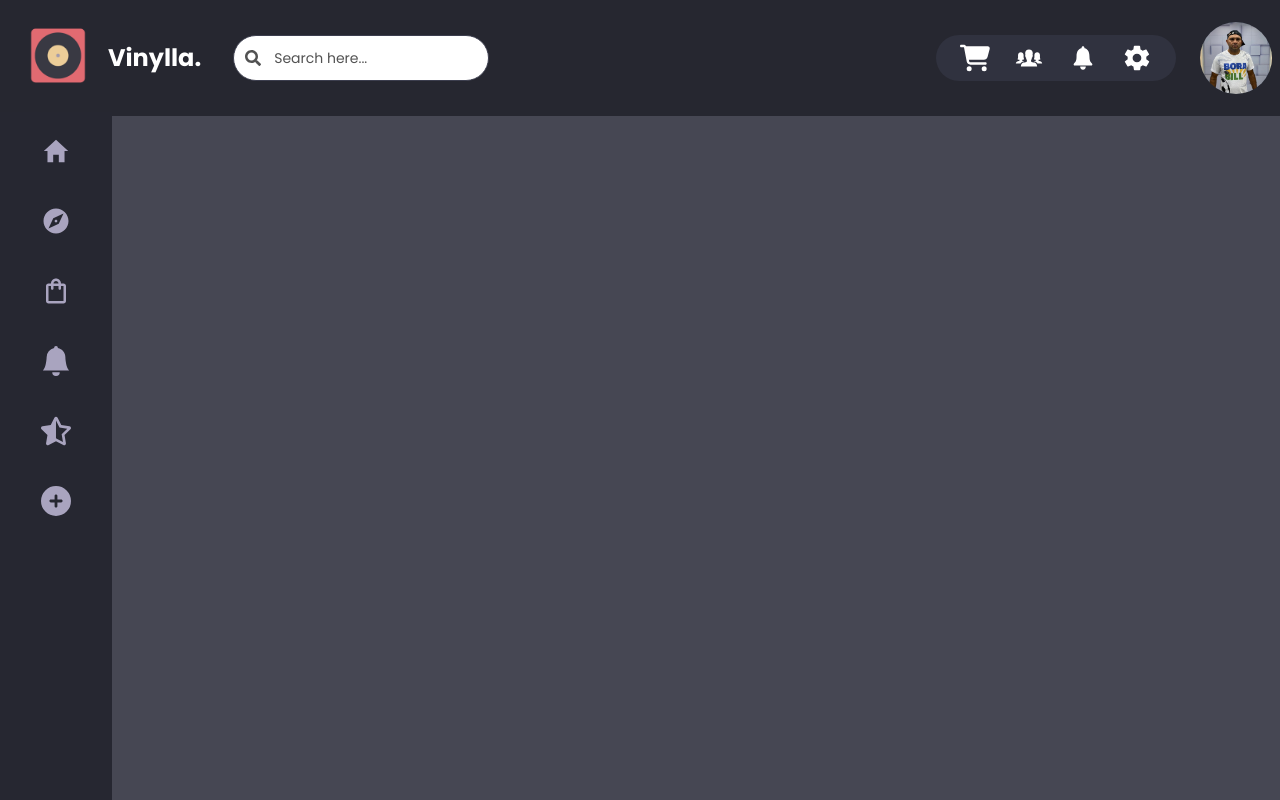
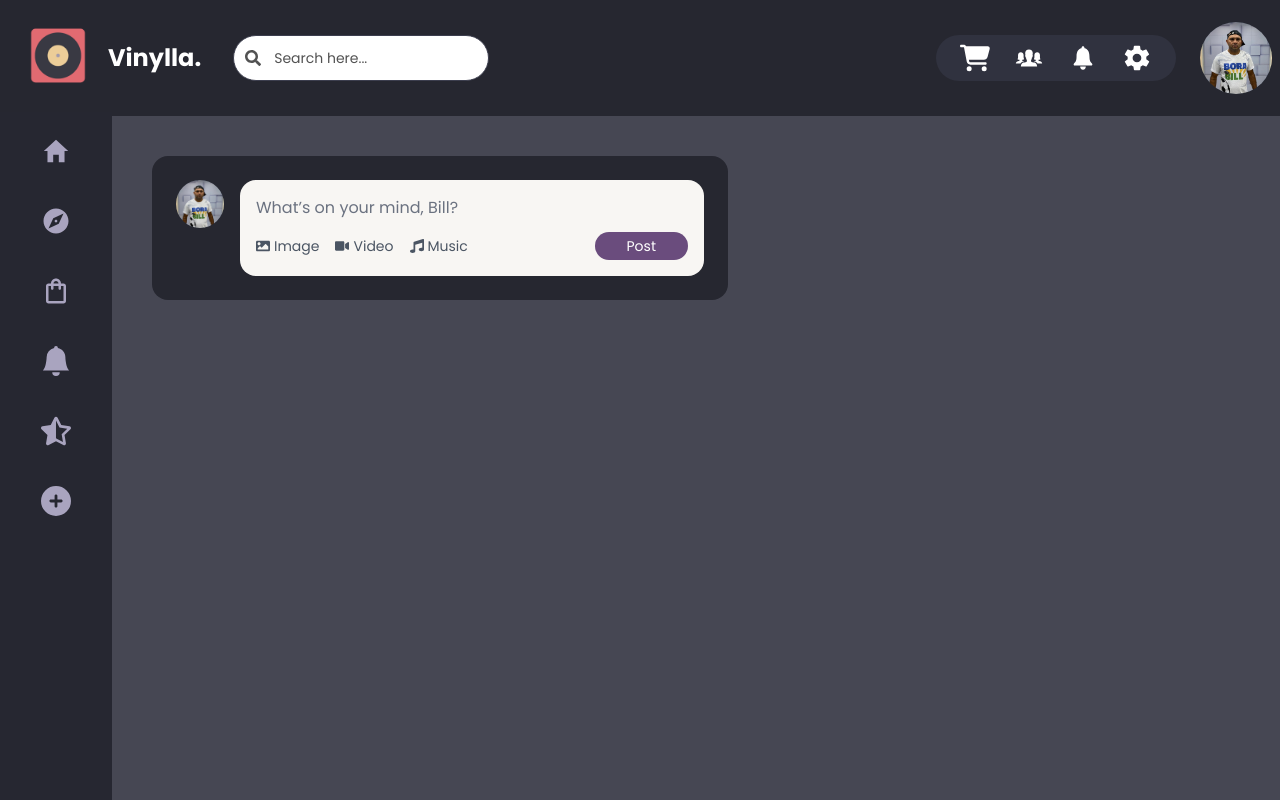
Before and after one commit to camila-vieirao/vinylla, a React (Vite) app in the folder frontend/: page /feed in a window 1280 px wide. Built offline with nearby package versions, Linux system fonts and the light colour scheme.

Commit message:
feat: add post creation section in feed page

```diff
--- a/frontend/src/pages/Feed/Feed.tsx
+++ b/frontend/src/pages/Feed/Feed.tsx
@@ -1,11 +1,55 @@
 import Header from "../../components/Header/Header";
 import Sidebar from "../../components/Sidebar/Sidebar";
+import { FaImage, FaVideo, FaMusic } from "react-icons/fa";
+
+import avatar from "../../assets/borabill_avatar.jpeg";
 
 const Feed: React.FC = () => {
   return (
     <div>
       <Header />
       <Sidebar />
+      <div className="p-10 ml-[112px]">
+        <div className="bg-[#262730] max-w-xl p-6 rounded-2xl">
+          <div className="flex items-start gap-4">
+            <button
+              type="button"
+              className="flex-shrink-0 text-sm bg-gray-800 rounded-full cursor-pointer"
+            >
+              <img
+                className="w-12 h-12 rounded-full object-cover object-center"
+                src={avatar}
+                alt="user photo"
+              />
+            </button>
+
+            <div className="bg-[#f8f6f3] rounded-2xl p-4 flex-1 flex flex-col gap-3">
+              <input
+                type="text"
+                className="w-full bg-transparent outline-none text-gray-800 placeholder-gray-500"
+                placeholder="What’s on your mind, Bill?"
+              />
+
+              <div className="flex items-center justify-between text-sm">
+                <div className="flex gap-4 text-gray-600">
+                  <button className="flex items-center gap-1 hover:text-black transition cursor-pointer">
+                    <FaImage /> Image
+                  </button>
+                  <button className="flex items-center gap-1 hover:text-black transition cursor-pointer">
+                    <FaVideo /> Video
+                  </button>
+                  <button className="flex items-center gap-1 hover:text-black transition cursor-pointer">
+                    <FaMusic /> Music
+                  </button>
+                </div>
+                <button className="bg-[#6a4c7d] text-white px-8 py-1 rounded-full hover:bg-[#5a3f6b] transition">
+                  Post
+                </button>
+              </div>
+            </div>
+          </div>
+        </div>
+      </div>
     </div>
   );
 };
```
